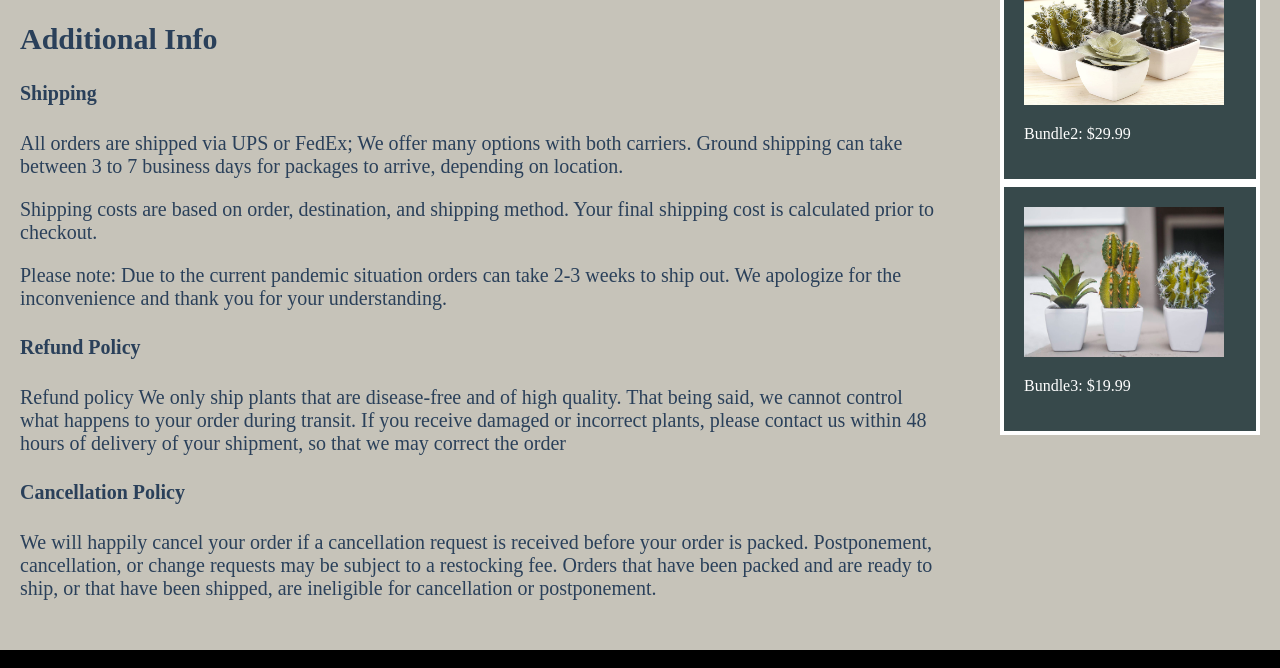
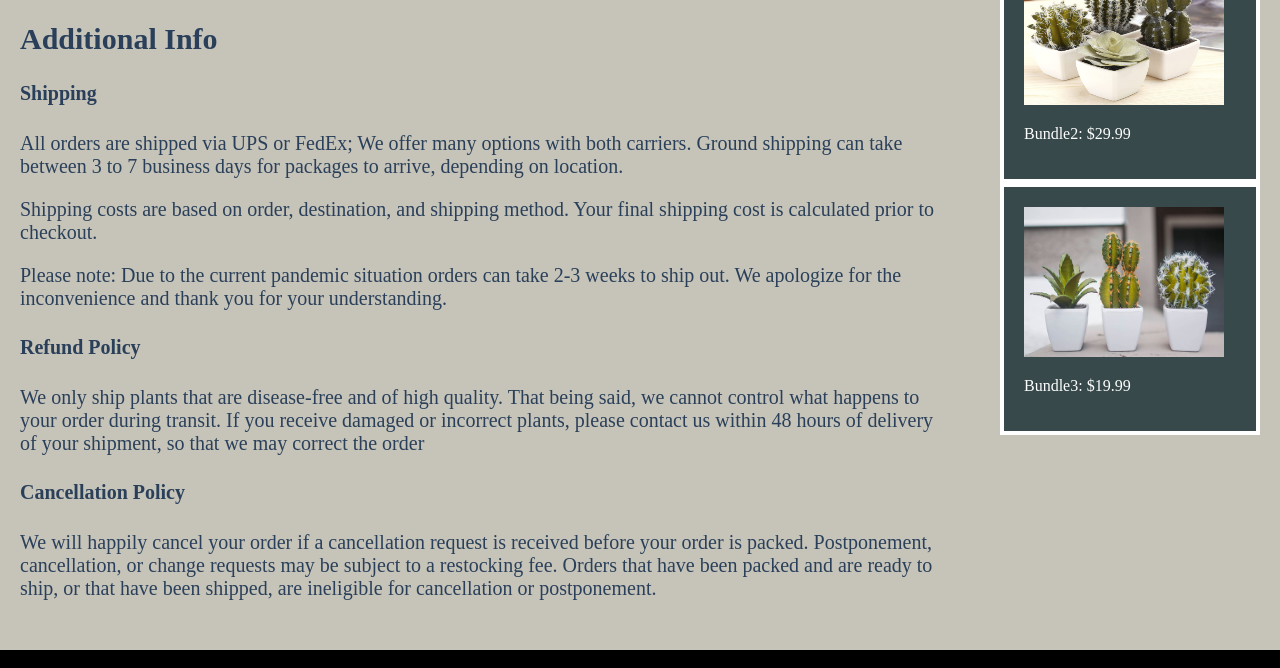
Before and after one commit to Archuleta03/Archuleta03.github.io, a plain HTML site: page index.html in a window 1280 px wide. Shown: the part 1404-2072 px from the top of the page. Drawn offline with Linux system fonts and the light colour scheme.

Commit message:
final commit

```diff
--- a/index.html
+++ b/index.html
@@ -54,6 +54,7 @@ Colie's Cactus Courtyard</div>
 <h1>Plant Care</h1>
 <h4>Check out some weekly tips!</h4>
 <div class="fakeimg3" style="height:300px;">
+
 <!--Video-->
 <div id="vid">
 <div class="iframe">
@@ -65,18 +66,21 @@ Colie's Cactus Courtyard</div>
 frameborder="0" allow="accelerometer; autoplay; clipboard-write; encrypted-media; gyroscope; picture-in-picture"
 allowfullscreen></iframe>
 </div>
+
 </div>
 <h2>Additional Info</h2>
+
 <h4>Shipping</h4>
 <p>All orders are shipped via UPS or FedEx; We offer many options with both carriers.
 Ground shipping can take between 3 to 7 business days for packages to arrive, depending on location.</p>
 <p>Shipping costs are based on order, destination, and shipping method. Your final shipping cost is calculated prior to checkout.</p>
 <p>Please note: Due to the current pandemic situation orders can take 2-3 weeks to ship out.
 We apologize for the inconvenience and thank you for your understanding.</p>
+
 <h4>Refund Policy</h4>
-            <p>Refund policy
-            We only ship plants that are disease-free and of high quality. That being said, we cannot control what happens to your order during transit.
+<p>We only ship plants that are disease-free and of high quality. That being said, we cannot control what happens to your order during transit.
 If you receive damaged or incorrect plants, please contact us within 48 hours of delivery of your shipment, so that we may correct the order</p>
+
 <h4>Cancellation Policy</h4>
 <p>We will happily cancel your order if a cancellation request is received before your order is packed. Postponement, cancellation, or change requests may be subject to a restocking fee.
 Orders that have been packed and are ready to ship, or that have been shipped, are ineligible for cancellation or postponement.</p>
@@ -146,7 +150,6 @@ Colie's Cactus Courtyard</div>
 </div>
 
 </div>
-
 </div>
 
 </body>
```
Also changed, not shown: about.html (+1 -10 lines), contact.html (+0 -3 lines). Lines whose indentation alone changed are shown as unchanged.
